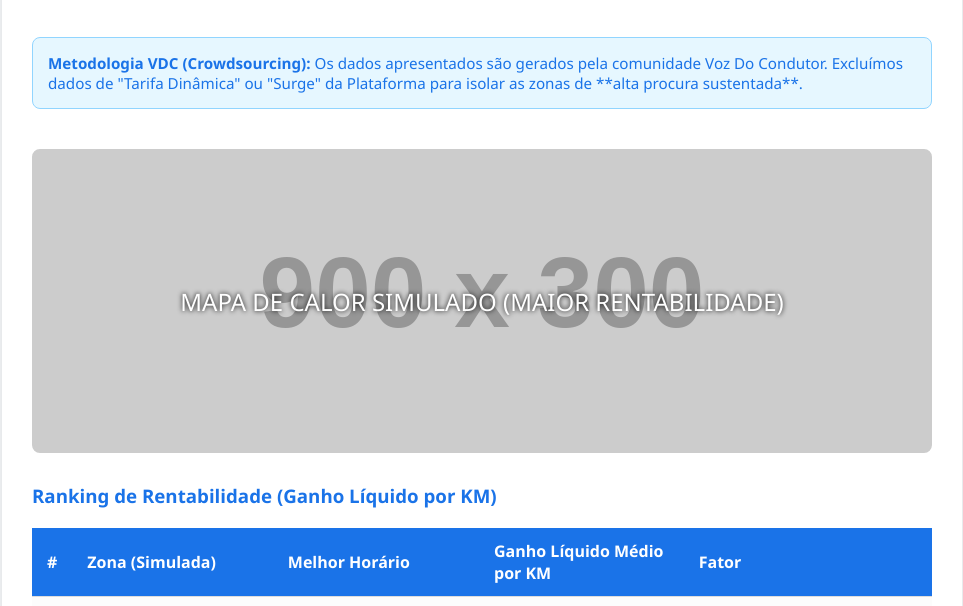
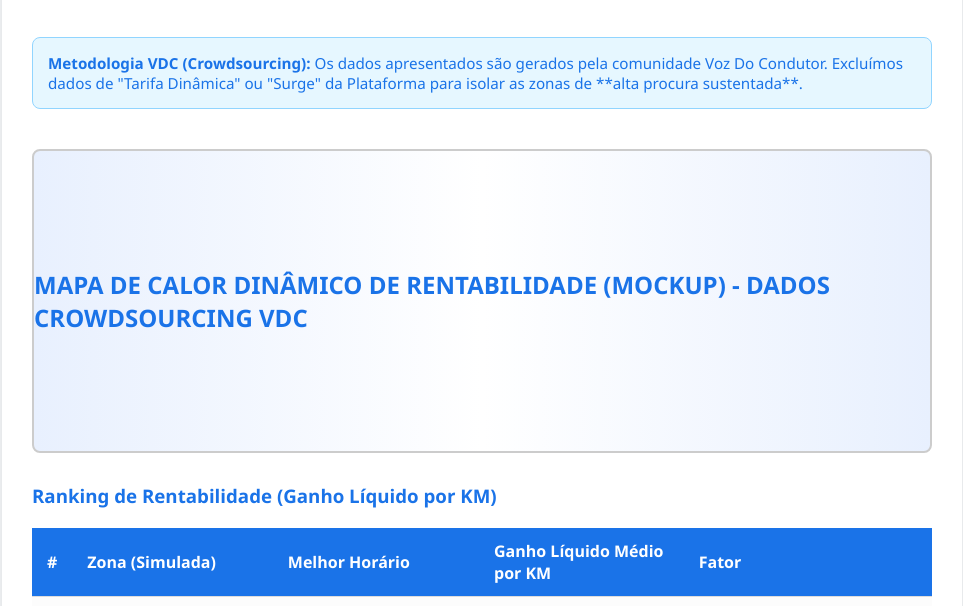
Before and after one commit to VDCpt/M-dulo-de-An-lise-de-Zonas-de-Alta-Rentabilidade-Mockup-, a plain HTML site: page index.html in a window 1280 px wide. Shown: the part 176-782 px from the top of the page, without its empty margins (158-1121 px from the left). Drawn offline with Linux system fonts and the light colour scheme; placeholder pictures from the web are drawn by us.

Commit message:
Update index.html

```diff
--- a/index.html
+++ b/index.html
@@ -58,21 +58,26 @@
             font-size: 1.1em;
             color: #34a853; /* Verde para alta rentabilidade */
         }
-        /* Estilo do Mapa Simulado */
+
+        /* CÓDIGO DO MAPA SIMULADO (OPÇÃO 1) */
         .mapa-simulado {
             margin-top: 40px;
             height: 300px;
-            background: url('https://via.placeholder.com/900x300?text=Mapa+Simulado+de+Rentabilidade+-+VDC') center center/cover; /* Placeholder para o Mapa */
+            /* Usar um gradiente para simular o mapa de calor */
+            background: linear-gradient(to right, #e8f0fe 0%, #fff 50%, #e8f0fe 100%);
             border: 2px solid #ccc;
             border-radius: 8px;
             display: flex;
             align-items: center;
             justify-content: center;
             font-size: 1.5em;
-            color: #fff;
-            text-shadow: 0 0 5px #000;
+            color: #1a73e8; /* Cor azul destacada */
+            text-shadow: none; /* Remover sombra */
             position: relative;
+            font-weight: bold;
         }
+        /* FIM CÓDIGO DO MAPA SIMULADO */
+
         .info-metodologia {
             margin-top: 40px;
             padding: 15px;
@@ -101,7 +106,7 @@
         </div>
 
         <div class="mapa-simulado">
-            MAPA DE CALOR SIMULADO (MAIOR RENTABILIDADE)
+            MAPA DE CALOR DINÂMICO DE RENTABILIDADE (MOCKUP) - DADOS CROWDSOURCING VDC
         </div>
 
         <h3 style="margin-top: 30px; color: #1a73e8;">Ranking de Rentabilidade (Ganho Líquido por KM)</h3>
```
